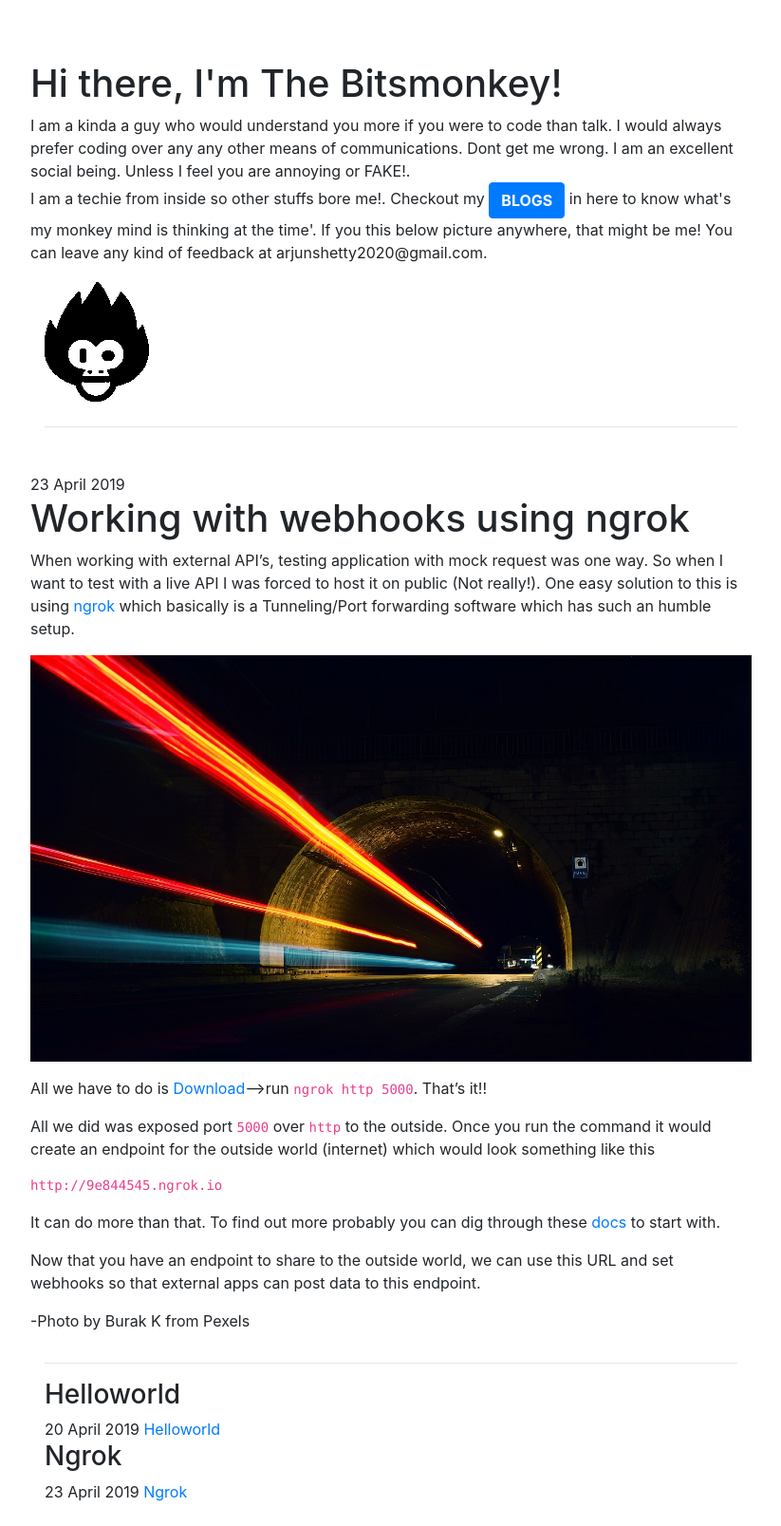
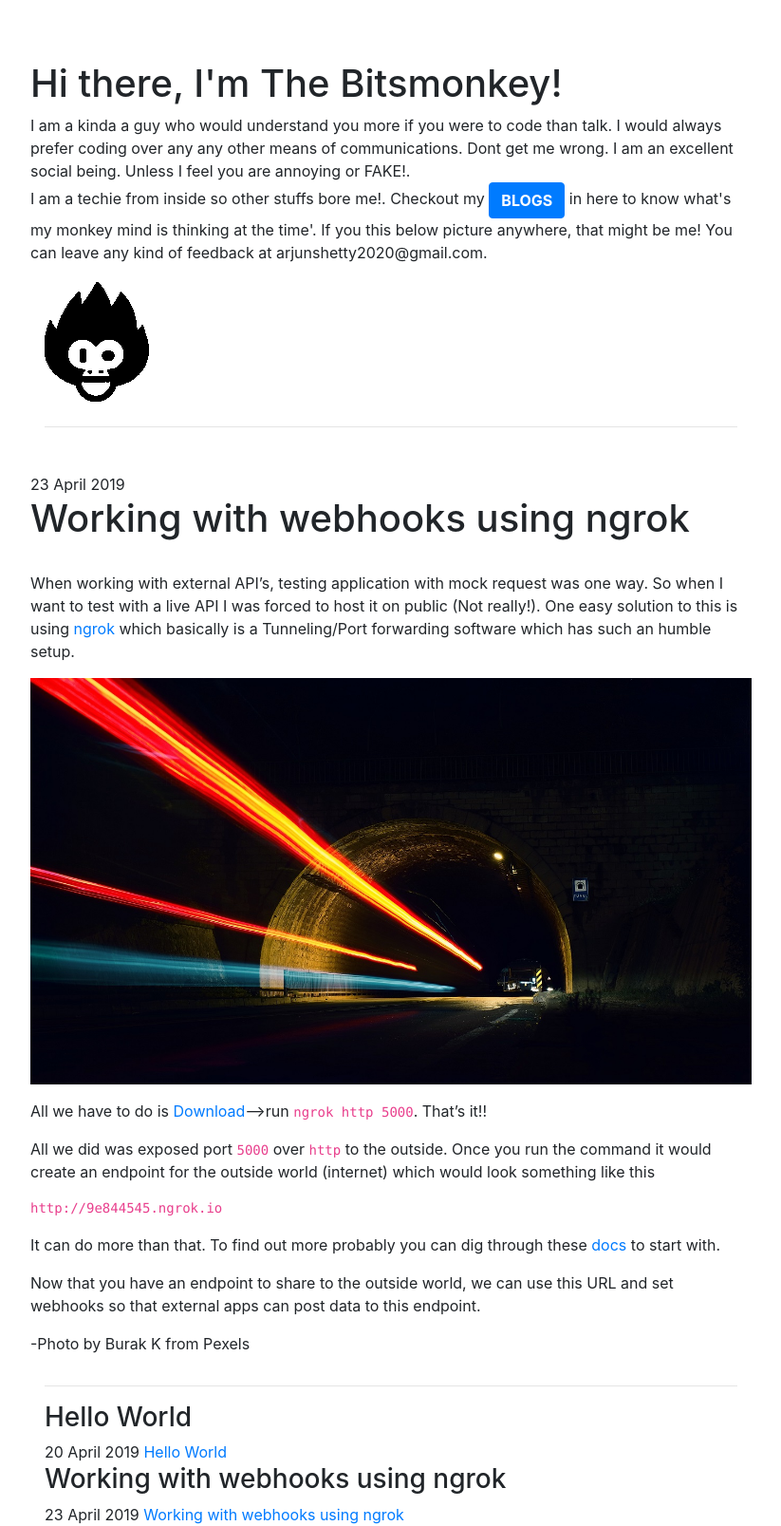
Before and after one commit to unrealnerd/unrealnerd.github.io, a Jekyll site: the page built from index.html, in a window 1280 px wide. Shown: the whole page at 95% size, without its empty margins (228-1051 px from the left). Built offline with Jekyll 4.4.1, drawn with Linux system fonts in a browser that asks for light colours; nearby versions of some CDN libraries; before the commit the page ends 1583 px from its top, so only the background shows below that.

Commit message:
layout and tag for posts

```diff
--- a/_posts/2019-04-23-ngrok.md
+++ b/_posts/2019-04-23-ngrok.md
@@ -1,5 +1,12 @@
+---
+layout: default
+title: Working with webhooks using ngrok
+description: using ngrok
+tags: ngrok, tunnelling, webhook
+---
+
 # Working with webhooks using ngrok
-
+<br/>
 When working with external API's, testing application with mock request was one way. So when I want to test with a live API I was forced to host it on public (Not really!). One easy solution to this is using [ngrok](https://ngrok.com/) which basically is a Tunneling/Port forwarding software which has such an humble setup.
 
 ![Tunnel](/img/tunnel.jpg)
```
Also changed, not shown: _posts/2019-04-20-HelloWorld.md (+8 -0 lines).
